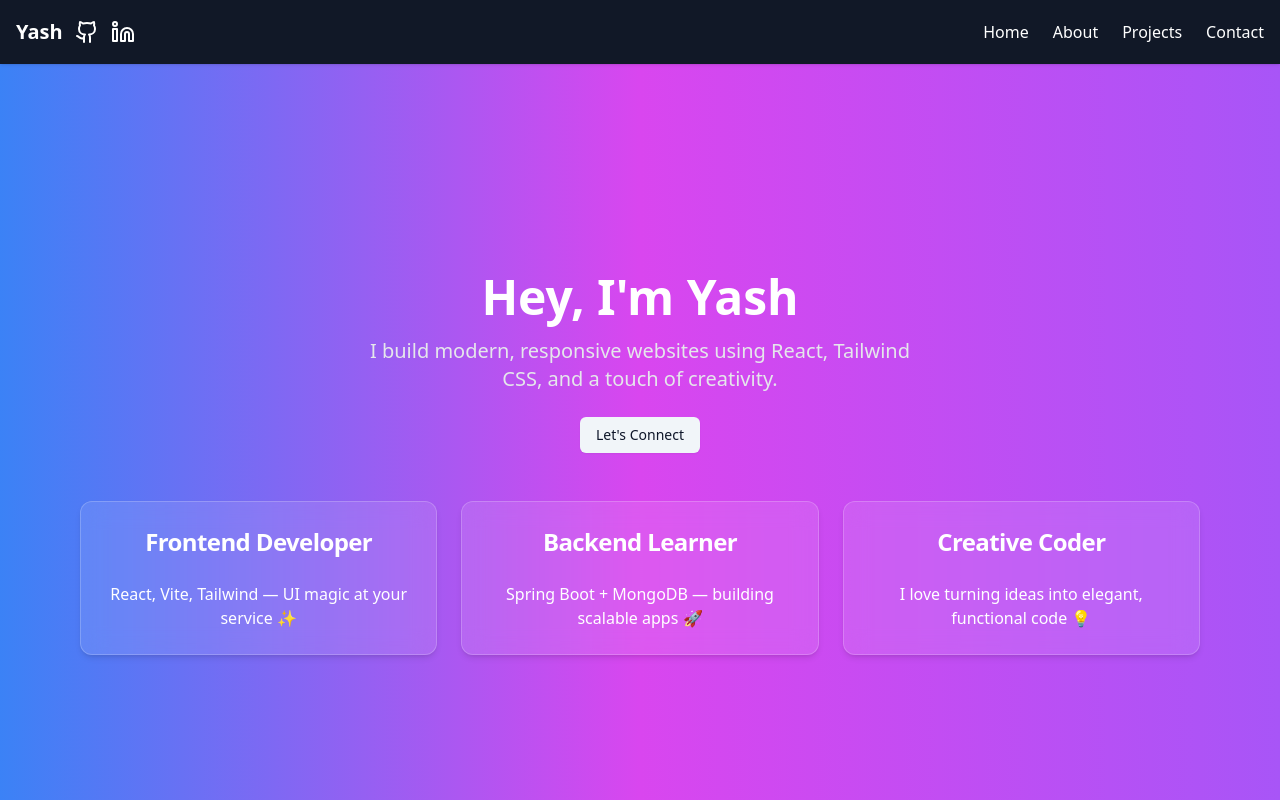
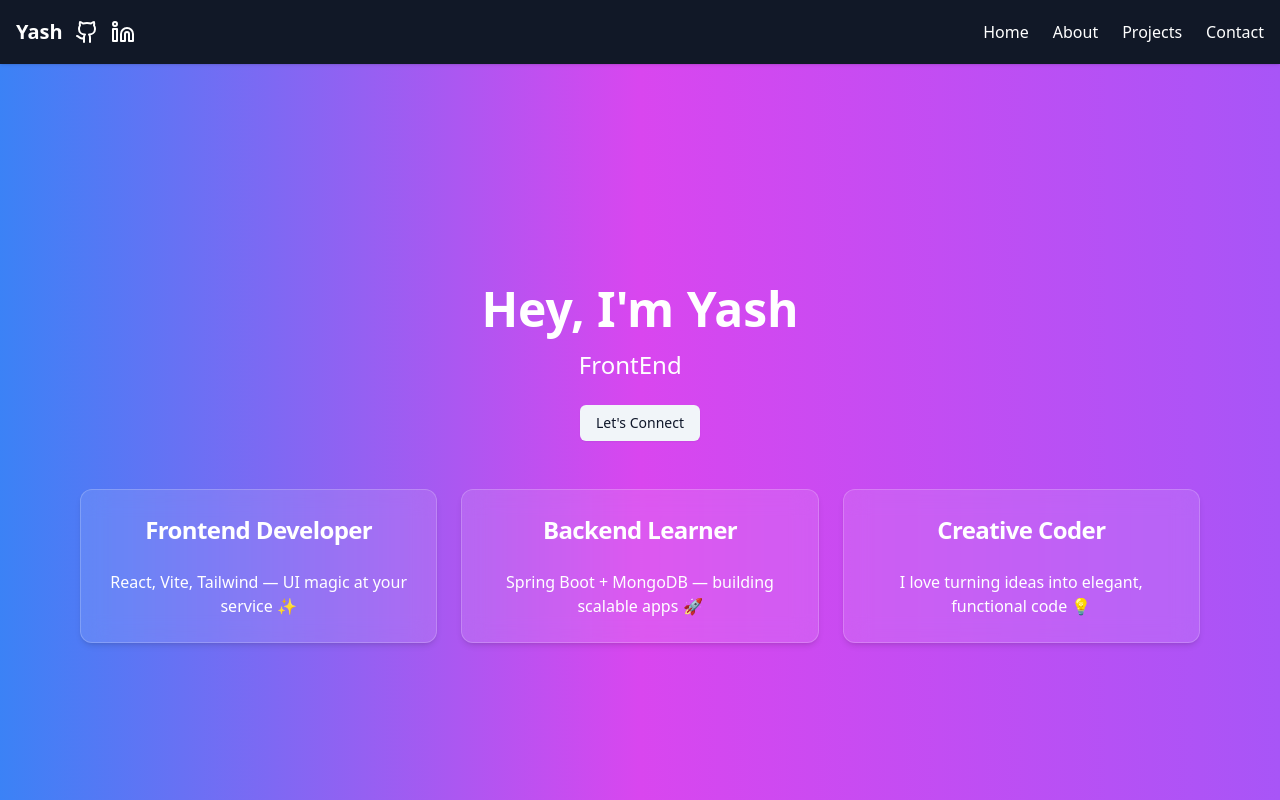
Before and after one commit to Yaash001/portfolio, a React (Vite) app: page / in a window 1280 px wide. Shown: the top 800 px of the page. Built offline with nearby package versions, Linux system fonts and the light colour scheme.

Commit message:
Added A Cool Typing Effect

```diff
--- a/package.json
+++ b/package.json
@@ -19,6 +19,7 @@
     "react-dom": "^19.1.0",
     "react-router-dom": "^7.6.2",
     "react-tsparticles": "^2.12.2",
+    "react-type-animation": "^3.2.0",
     "sonner": "^2.0.5",
     "tailwind-merge": "^3.3.0",
     "tailwindcss-animate": "^1.0.7",
--- a/src/pages/Hero.jsx
+++ b/src/pages/Hero.jsx
@@ -1,6 +1,7 @@
 import { motion } from "framer-motion";
-import { Card, CardContent, CardHeader, CardTitle } from "@/components/ui/card";
-import { Button } from "@/components/ui/button";
+import { Card, CardContent, CardHeader, CardTitle } from "../components/ui/card";
+import { TypeAnimation } from "react-type-animation";
+import { Button } from "../components/ui/button";
 import { Link } from "react-router-dom";
 
 export default function Hero() {
@@ -15,11 +16,18 @@ export default function Hero() {
       {/* Heading */}
       <div className="mb-12">
         <h1 className="text-5xl font-bold mb-4">Hey, I'm Yash</h1>
-        <p className="text-xl text-gray-200 max-w-xl">
-          I build modern, responsive websites using React, Tailwind CSS, and a touch of creativity.
-        </p>
+        <TypeAnimation
+        sequence={
+          [
+            "FrontEnd Developer",3000,
+            "Backend Learner",2000,
+            "A Creative Coder",3000,
+          ]
+        }
 
-        {/* CTA button */}
+        wrapper="span" speed={10} repeat={Infinity} className="block text-2xl text-white mt-2"
+        />
+
         <div className="mt-6">
           <Link to="/contact">
             <Button variant="secondary">Let's Connect</Button>
```
Also changed, not shown: 1 other file (tests, documents, lock files or other folders).
